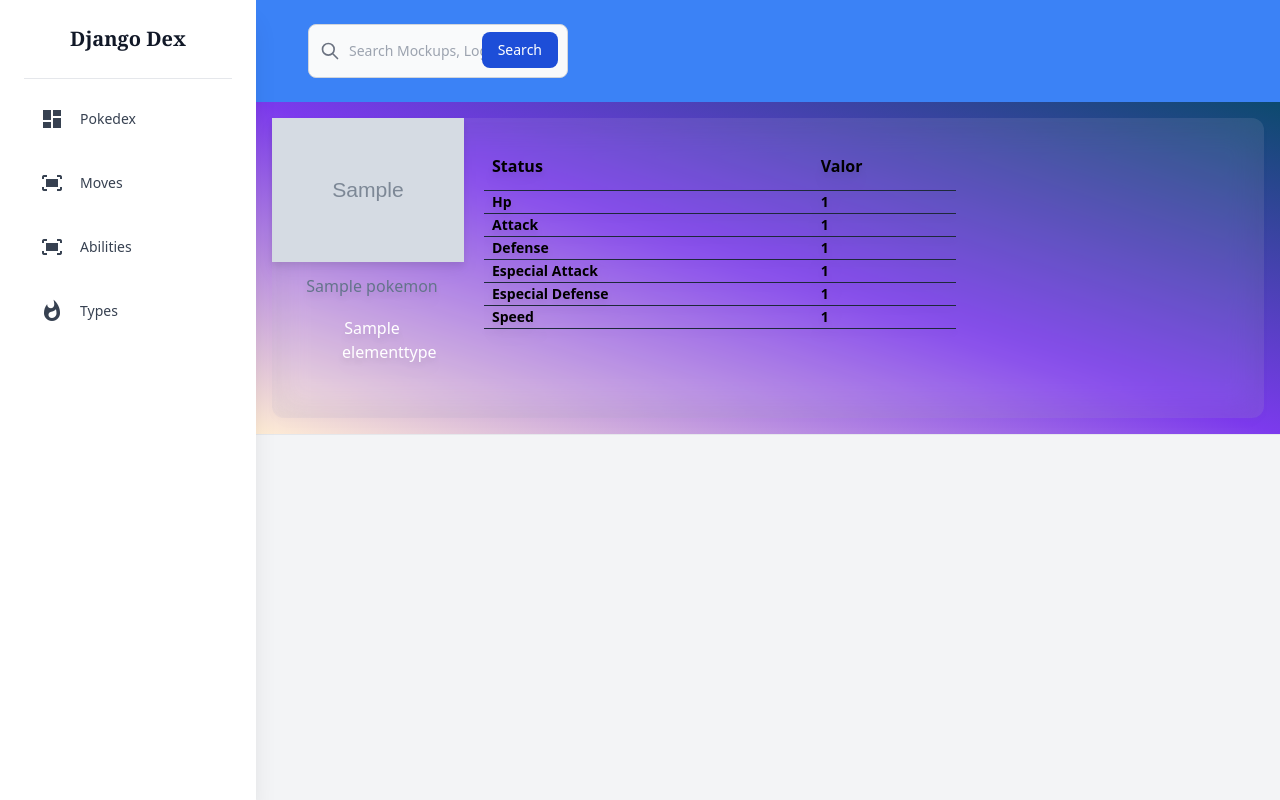
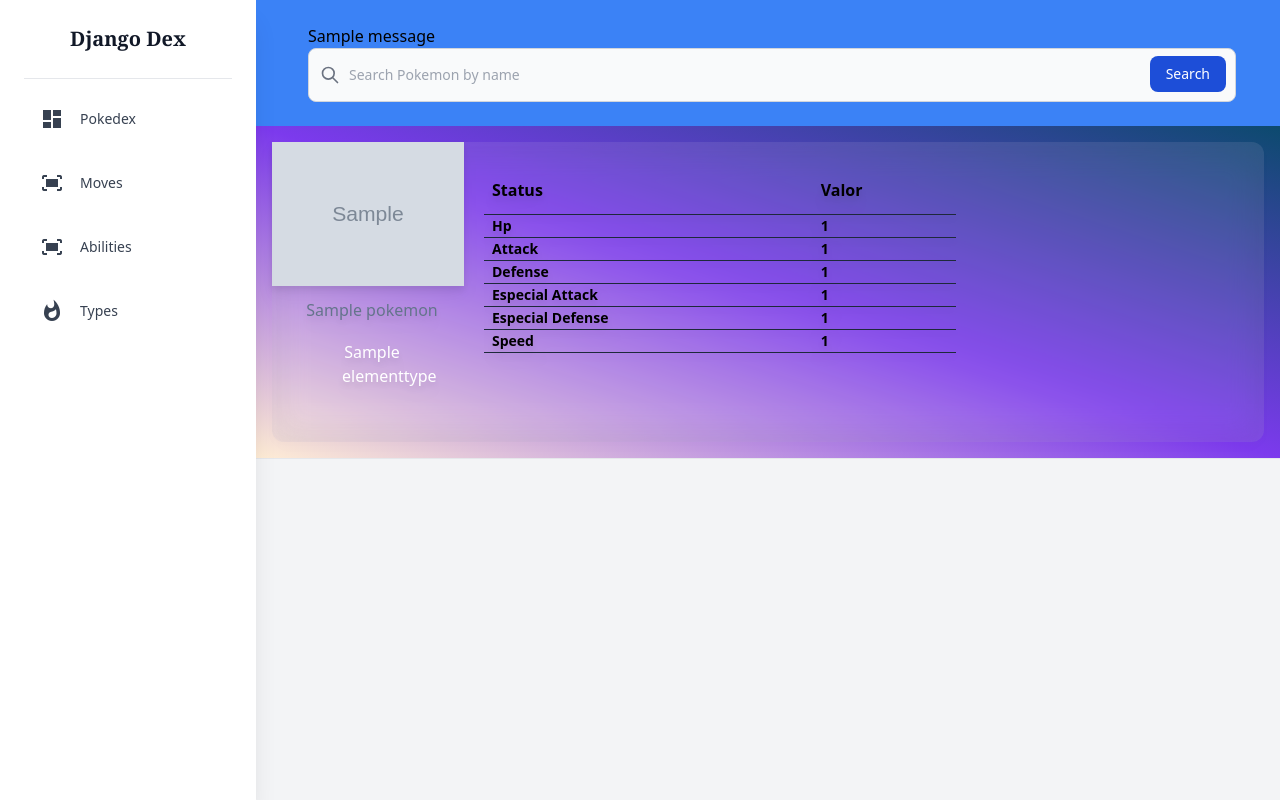
Before and after one commit to FerndWehbe/DjangoDex, a Django app: page /pokes/ in a window 1280 px wide. Run offline with Django 4.2, Linux system fonts and the light colour scheme; tables that the repository leaves empty hold one stand-in row (values such as "Sample post"); grey boxes marked "Sample" are stand-in pictures; one stand-in notice (Sample message) is shown; lists and menus that the app fills with data are empty; some libraries are stand-ins or nearby versions.

Commit message:
Implemente search bar for pokemon list and move list

```diff
--- a/DjangoDex/dex/templates/pokemon_list.html
+++ b/DjangoDex/dex/templates/pokemon_list.html
@@ -6,7 +6,8 @@
     {% for pokemon in pokemon_list %}
     {% if forloop.counter0|divisibleby:3 %}<div class="flex flex-nowrap">{% endif %}
         <div class="flex-1 p-4">
-            <figure class="rounded-xl p-8 md:p-0 bg-slate-100 bg-opacity-10 backdrop-blur-lg drop-shadow-lg flex" style="height: 300px;">
+            <figure class="rounded-xl p-8 md:p-0 bg-slate-100 bg-opacity-10 backdrop-blur-lg drop-shadow-lg flex"
+                style="height: 300px;">
                 <div id="pokemon" class="h-full">
                     <img class="w-26 h-24 md:w-48 md:h-auto md:rounded-none rounded-full max-auto"
                         src="{{pokemon.image_url}}" onclick='window.location.href = "{{ pokemon.get_absolute_url }}"'>
@@ -17,7 +18,8 @@
                             </div>
                             <div class="text-slate-700 flex items-center justify-around">
                                 {% for type in pokemon.types.all %}
-                                <button class="bg-{{ type.name }} shadow-slate-400 border-solid border-t-gray-50 text-white hover:opacity-80 rounded w-16 h-8 p-0.5">
+                                <button
+                                    class="bg-{{ type.name }} shadow-slate-400 border-solid border-t-gray-50 text-white hover:opacity-80 rounded w-16 h-8 p-0.5">
                                     {{ type.name|capfirst }}
                                 </button>
                                 {% empty %}
@@ -31,34 +33,62 @@
                     <table class="px-10 items-center w-full bg-transparent border-collapse">
                         <thead>
                             <tr>
-                                <th class="px-2 align-middle border-b border-solid border-slate-800 py-3 text-base whitespace-nowrap">Status</th>
-                                <th class="px-2 align-middle border-b border-solid border-slate-800 py-3 text-base whitespace-nowrap">Valor</th>
+                                <th
+                                    class="px-2 align-middle border-b border-solid border-slate-800 py-3 text-base whitespace-nowrap">
+                                    Status</th>
+                                <th
+                                    class="px-2 align-middle border-b border-solid border-slate-800 py-3 text-base whitespace-nowrap">
+                                    Valor</th>
                             </tr>
                         </thead>
                         <tbody>
                             <tr>
-                                <th class="border-b align-middle font-semibold text-sm whitespace-nowrap border-slate-800 px-2 text-left">Hp</th>
-                                <th class="border-b align-middle font-semibold text-sm whitespace-nowrap border-slate-800 px-2 text-left">{{pokemon.hp}}</th>
+                                <th
+                                    class="border-b align-middle font-semibold text-sm whitespace-nowrap border-slate-800 px-2 text-left">
+                                    Hp</th>
+                                <th
+                                    class="border-b align-middle font-semibold text-sm whitespace-nowrap border-slate-800 px-2 text-left">
+                                    {{pokemon.hp}}</th>
                             </tr>
                             <tr>
-                                <th class="border-b align-middle font-semibold text-sm whitespace-nowrap border-slate-800 px-2 text-left">Attack</th>
-                                <th class="border-b align-middle font-semibold text-sm whitespace-nowrap border-slate-800 px-2 text-left">{{pokemon.attack}}</th>
+                                <th
+                                    class="border-b align-middle font-semibold text-sm whitespace-nowrap border-slate-800 px-2 text-left">
+                                    Attack</th>
+                                <th
+                                    class="border-b align-middle font-semibold text-sm whitespace-nowrap border-slate-800 px-2 text-left">
+                                    {{pokemon.attack}}</th>
                             </tr>
                             <tr>
-                                <th class="border-b align-middle font-semibold text-sm whitespace-nowrap border-slate-800 px-2 text-left">Defense</th>
-                                <th class="border-b align-middle font-semibold text-sm whitespace-nowrap border-slate-800 px-2 text-left">{{pokemon.defense}}</th>
+                                <th
+                                    class="border-b align-middle font-semibold text-sm whitespace-nowrap border-slate-800 px-2 text-left">
+                                    Defense</th>
+                                <th
+                                    class="border-b align-middle font-semibold text-sm whitespace-nowrap border-slate-800 px-2 text-left">
+                                    {{pokemon.defense}}</th>
                             </tr>
                             <tr>
-                                <th class="border-b align-middle font-semibold text-sm whitespace-nowrap border-slate-800 px-2 text-left">Especial Attack</th>
-                                <th class="border-b align-middle font-semibold text-sm whitespace-nowrap border-slate-800 px-2 text-left">{{pokemon.special_attack}}</th>
+                                <th
+                                    class="border-b align-middle font-semibold text-sm whitespace-nowrap border-slate-800 px-2 text-left">
+                                    Especial Attack</th>
+                                <th
+                                    class="border-b align-middle font-semibold text-sm whitespace-nowrap border-slate-800 px-2 text-left">
+                                    {{pokemon.special_attack}}</th>
                             </tr>
                             <tr>
-                                <th class="border-b align-middle font-semibold text-sm whitespace-nowrap border-slate-800 px-2 text-left">Especial Defense</th>
-                                <th class="border-b align-middle font-semibold text-sm whitespace-nowrap border-slate-800 px-2 text-left">{{pokemon.special_defense}}</th>
+                                <th
+                                    class="border-b align-middle font-semibold text-sm whitespace-nowrap border-slate-800 px-2 text-left">
+                                    Especial Defense</th>
+                                <th
+                                    class="border-b align-middle font-semibold text-sm whitespace-nowrap border-slate-800 px-2 text-left">
+                                    {{pokemon.special_defense}}</th>
                             </tr>
                             <tr>
-                                <th class="border-b align-middle font-semibold text-sm whitespace-nowrap border-slate-800 px-2 text-left">Speed</th>
-                                <th class="border-b align-middle font-semibold text-sm whitespace-nowrap border-slate-800 px-2 text-left">{{pokemon.speed}}</th>
+                                <th
+                                    class="border-b align-middle font-semibold text-sm whitespace-nowrap border-slate-800 px-2 text-left">
+                                    Speed</th>
+                                <th
+                                    class="border-b align-middle font-semibold text-sm whitespace-nowrap border-slate-800 px-2 text-left">
+                                    {{pokemon.speed}}</th>
                             </tr>
                         </tbody>
                     </table>
@@ -77,13 +107,15 @@
 {% block footer %}
 {% if is_paginated %}
 {% if page_obj.has_previous %}
-<a class="flex items-center px-4 py-2 font-bold text-gray-500 bg-gray-300 rounded-md hover:bg-blue-400 hover:text-white" href="{% url 'pokes' %}?page={{ page_obj.previous_page_number }}">Previous</a>
+<a class="flex items-center px-4 py-2 font-bold text-gray-500 bg-gray-300 rounded-md hover:bg-blue-400 hover:text-white"
+    href="{% url 'pokes' %}?page={{ page_obj.previous_page_number }}">Previous</a>
 {% else %}
 <a class="flex items-center px-4 py-2 text-gray-500 bg-gray-300 rounded-md">Previous</a>
 {% endif %}
 
 {% if page_obj.has_next %}
-<a class="px-4 py-2 font-bold text-gray-500 bg-gray-300 rounded-md hover:bg-blue-400 hover:text-white" href="{% url 'pokes' %}?page={{ page_obj.next_page_number }}">Next</a>
+<a class="px-4 py-2 font-bold text-gray-500 bg-gray-300 rounded-md hover:bg-blue-400 hover:text-white"
+    href="{% url 'pokes' %}?page={{ page_obj.next_page_number }}">Next</a>
 {% else %}
 <a class="px-4 py-2 text-gray-500 bg-gray-300 rounded-md">Next</a>
 {% endif %}
@@ -95,16 +127,30 @@
 
 
 {% block header %}
-
-<form>
-    <label for="default-search" class="mb-2 text-sm font-medium text-gray-900 sr-only dark:text-gray-300">Search</label>
-    <div class="relative">
+<div class="w-full">
+    {% if messages %}
+    <ul class="messages">
+        {% for message in messages %}
+        <li>{{ message }}</li>
+        {% endfor %}
+    </ul>
+    {% endif %}
+    <form class="w-full" action="{% url 'pokemon_search' %}">
+        <label for="default-search" class="mb-2 text-sm font-medium text-gray-900 sr-only dark:text-gray-300">Search</label>
+        <div class="relative">
         <div class="flex absolute inset-y-0 left-0 items-center pl-3 pointer-events-none">
-            <svg aria-hidden="true" class="w-5 h-5 text-gray-500 dark:text-gray-400" fill="none" stroke="currentColor" viewBox="0 0 24 24" xmlns="http://www.w3.org/2000/svg"><path stroke-linecap="round" stroke-linejoin="round" stroke-width="2" d="M21 21l-6-6m2-5a7 7 0 11-14 0 7 7 0 0114 0z"></path></svg>
-        </div>
-        <input type="search" id="default-search" class="block p-4 pl-10 w-full text-sm text-gray-900 bg-gray-50 rounded-lg border border-gray-300 focus:ring-blue-500 focus:border-blue-500 dark:bg-gray-700 dark:border-gray-600 dark:placeholder-gray-400 dark:text-white dark:focus:ring-blue-500 dark:focus:border-blue-500" placeholder="Search Mockups, Logos..." required="">
-        <button type="submit" class="text-white absolute right-2.5 bottom-2.5 bg-blue-700 hover:bg-blue-800 focus:ring-4 focus:outline-none focus:ring-blue-300 font-medium rounded-lg text-sm px-4 py-2 dark:bg-blue-600 dark:hover:bg-blue-700 dark:focus:ring-blue-800">Search</button>
+            <svg aria-hidden="true" class="w-5 h-5 text-gray-500 dark:text-gray-400" fill="none" stroke="currentColor"
+            viewBox="0 0 24 24" xmlns="http://www.w3.org/2000/svg">
+            <path stroke-linecap="round" stroke-linejoin="round" stroke-width="2"
+            d="M21 21l-6-6m2-5a7 7 0 11-14 0 7 7 0 0114 0z"></path>
+        </svg>
+    </div>
+    <input type="search" id="default-search" name="pokemon_name"
+    class="block p-4 pl-10 w-full text-sm text-gray-900 bg-gray-50 rounded-lg border border-gray-300 focus:ring-blue-500 focus:border-blue-500 dark:bg-gray-700 dark:border-gray-600 dark:placeholder-gray-400 dark:text-white dark:focus:ring-blue-500 dark:focus:border-blue-500"
+    placeholder="Search Pokemon by name" required >
+    <button type="submit"
+    class="text-white absolute right-2.5 bottom-2.5 bg-blue-700 hover:bg-blue-800 focus:ring-4 focus:outline-none focus:ring-blue-300 font-medium rounded-lg text-sm px-4 py-2 dark:bg-blue-600 dark:hover:bg-blue-700 dark:focus:ring-blue-800">Search</button>
     </div>
 </form>
-
+</div>
 {% endblock %}
--- a/DjangoDex/dex/urls.py
+++ b/DjangoDex/dex/urls.py
@@ -3,6 +3,8 @@ from dex import views
 
 urlpatterns = [
     path("", views.index, name="dex"),
+    path("pokemon_search/", views.pokemon_search, name="pokemon_search"),
+    path("move_search/", views.move_search, name="move_search"),
 ]
 
 
@@ -19,3 +21,10 @@ urlpatterns += [
         "moves/<slug:slug>", views.MoveDetailView.as_view(), name="move-detail"
     ),
 ]
+
+
+# API
+
+urlpatterns += [
+    path("list_all_pokes/", views.list_all_pokes, name="list_all_pokes")
+]
--- a/DjangoDex/dex/views.py
+++ b/DjangoDex/dex/views.py
@@ -1,6 +1,8 @@
 from typing import Any, Dict
 from django.db.models import Model
+from django.http import HttpResponse, HttpResponseRedirect, JsonResponse
 from dex.models import Pokemon, Ability, ElementType, Move, MoveByLevel
+from django.contrib import messages
 from django.shortcuts import redirect, render
 from django.views import generic
 
@@ -11,6 +13,38 @@ def index(request):
     # return render(request, "base_generic.html")
     # return render(request, "base.html")
     return redirect("pokes")
+
+
+def pokemon_search(request):
+    q = request.GET.get("pokemon_name")
+    if q is None:
+        messages.info(request, "Pokemon não encontrado!")
+        return HttpResponseRedirect("/pokes")
+    try:
+        pokemon = Pokemon.objects.filter(name__icontains=q).first()
+        if not pokemon:
+            messages.info(request, "Pokemon não encontrado!")
+            return HttpResponseRedirect("/pokes")
+        return redirect(f"/pokes/{pokemon}")
+    except Exception:
+        messages.info(request, "Pokemon não encontrado!")
+        return HttpResponseRedirect("/pokes")
+
+
+def move_search(request):
+    q = request.GET.get("move_name")
+    if q is None:
+        messages.info(request, "Move não encontrado!")
+        return HttpResponseRedirect("/moves")
+    try:
+        move = Move.objects.filter(move_name__icontains=q).first()
+        if not move:
+            messages.info(request, "Move não encontrado!")
+            return HttpResponseRedirect("/moves")
+        return redirect(f"/moves/{move.move_name.lower()}")
+    except Exception:
+        messages.info(request, "Move não encontrado!")
+        return HttpResponseRedirect("/moves")
 
 
 class PokemonListView(generic.ListView):
@@ -41,3 +75,11 @@ class MoveDetailView(generic.DetailView):
         )
         context["pokemons"] = moves
         return context
+
+
+# API
+def list_all_pokes(request):
+    poke = Pokemon.objects.values_list("name")
+    print(poke)
+    result = [name[0] for name in poke]
+    return JsonResponse(result, safe=False)
```
Also changed, not shown: DjangoDex/dex/templates/move_list.html (+30 -0 lines).
